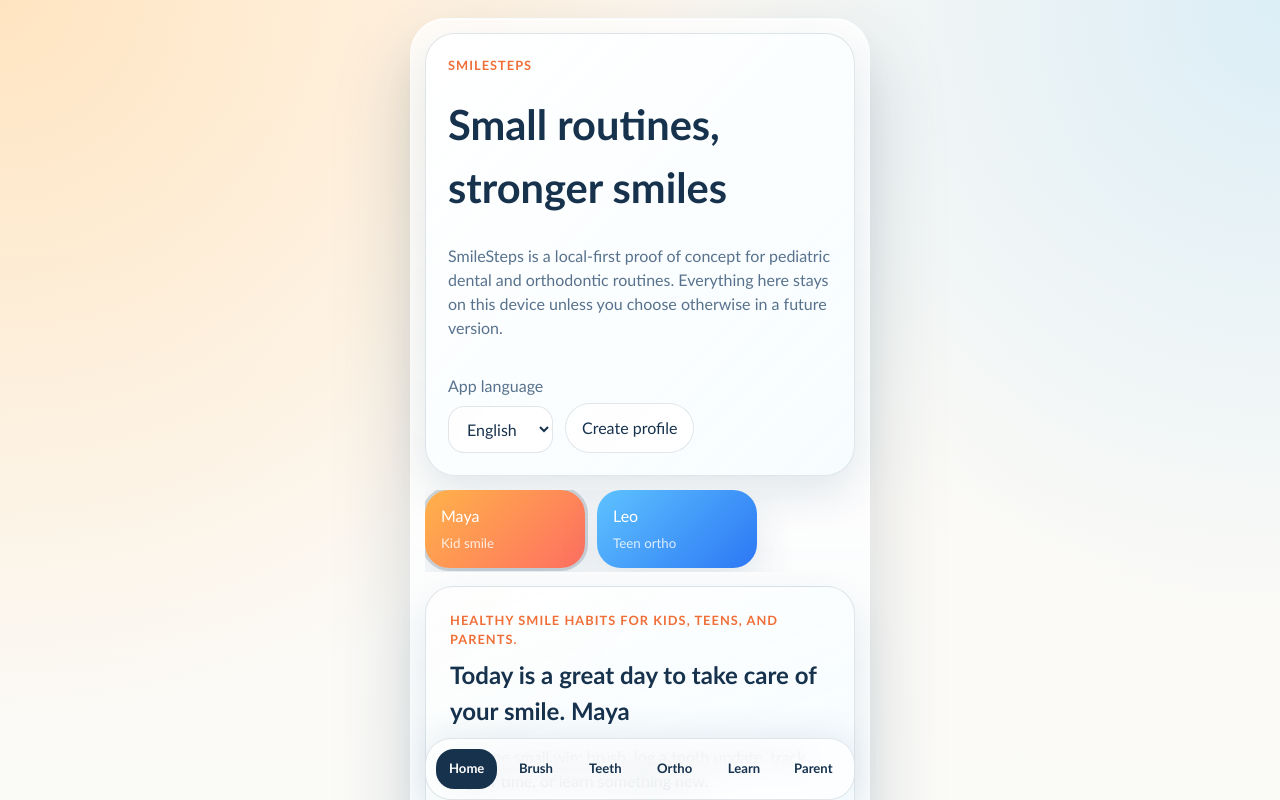
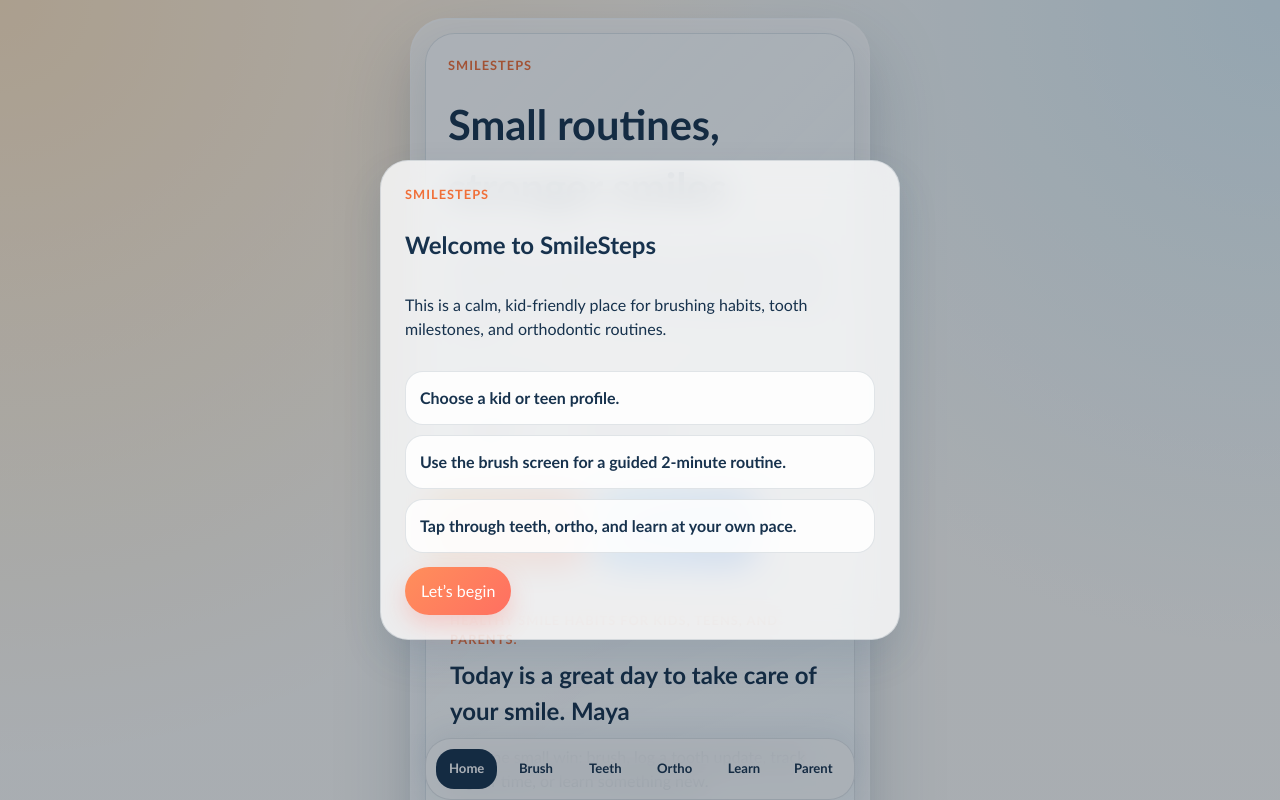
Before and after one commit to Try2BWise/app-idea-codex, a React (Vite) app: page / in a window 1280 px wide. Shown: the top 800 px of the page. Built offline with nearby package versions, Linux system fonts and the light colour scheme.

Commit message:
Add onboarding and guided brushing flow

```diff
--- a/src/App.tsx
+++ b/src/App.tsx
@@ -41,6 +41,7 @@ const initialState: LocalState = {
   parentName: 'Parent',
   language: 'en',
   activeProfileId: starterProfiles[0].id,
+  hasSeenWelcome: false,
   profiles: starterProfiles,
 };
 
@@ -54,11 +55,15 @@ function profileGradient(type: ProfileType): string {
 }
 
 export function App() {
-  const [state, setState] = useState<LocalState>(() => loadState() ?? initialState);
+  const [state, setState] = useState<LocalState>(() => {
+    const saved = loadState();
+    return saved ? { ...initialState, ...saved } : initialState;
+  });
   const [tab, setTab] = useState<TabId>('home');
   const [secondsLeft, setSecondsLeft] = useState(120);
   const [isRunning, setIsRunning] = useState(false);
   const [showProfileForm, setShowProfileForm] = useState(false);
+  const [showWelcome, setShowWelcome] = useState(() => !(loadState()?.hasSeenWelcome ?? false));
   const [profileName, setProfileName] = useState('');
   const [profileType, setProfileType] = useState<ProfileType>('child');
   const [ageGroup, setAgeGroup] = useState<ChildAgeGroup>('big-kid');
@@ -182,6 +187,8 @@ export function App() {
     Math.floor((elapsed / 120) * copy.brushing.encouragement.length),
   );
   const encouragement = copy.brushing.encouragement[encouragementIndex];
+  const activeQuadrantIndex = Math.min(3, Math.floor(elapsed / 30));
+  const brushingProgress = (elapsed / 120) * 100;
 
   function shortToothLabel(label: string) {
     return label
@@ -257,6 +264,14 @@ export function App() {
                   <span>ortho hours</span>
                 </div>
               </div>
+              <div className="hero-action-row">
+                <button className="primary-button" onClick={() => setTab('brushing')}>
+                  {copy.brushing.start}
+                </button>
+                <button className="soft-button" onClick={() => setTab('learn')}>
+                  {copy.tabs.learn}
+                </button>
+              </div>
             </section>
             <section className="panel start-panel">
               <div className="section-heading compact-heading">
@@ -304,15 +319,39 @@ export function App() {
                 </div>
               <p>{copy.brushing.body}</p>
               </div>
+              <div className="brushing-progress-panel">
+                <div className="progress-ring" style={{ ['--progress' as string]: `${brushingProgress}%` }}>
+                  <div className="progress-ring-inner">
+                    <span>{String(Math.floor(secondsLeft / 60)).padStart(2, '0')}:{String(secondsLeft % 60).padStart(2, '0')}</span>
+                    <small>{copy.brushing.quadrants[activeQuadrantIndex]}</small>
+                  </div>
+                </div>
+                <div className="quadrant-strip">
+                  {copy.brushing.quadrants.map((quadrant, index) => (
+                    <div
+                      key={quadrant}
+                      className={`quadrant-chip ${index === activeQuadrantIndex ? 'active' : ''} ${index < activeQuadrantIndex ? 'done' : ''}`}
+                    >
+                      {quadrant}
+                    </div>
+                  ))}
+                </div>
+              </div>
             <div className="timer-layout">
-              <div className="timer-face">
-                <span>{String(Math.floor(secondsLeft / 60)).padStart(2, '0')}:{String(secondsLeft % 60).padStart(2, '0')}</span>
-              </div>
               <div className="timer-controls">
                 <p className="coach-line">{secondsLeft === 0 ? copy.brushing.finished : encouragement}</p>
+                <p className="coach-helper">
+                  {secondsLeft === 0
+                    ? copy.brushing.helperFinished
+                    : `${copy.brushing.helperPrefix} ${copy.brushing.quadrants[activeQuadrantIndex].toLowerCase()} ${copy.brushing.helperSuffix}`}
+                </p>
                 <div className="button-row">
-                  <button className="primary-button" onClick={() => setIsRunning(true)} disabled={isRunning}>
-                    {copy.brushing.start}
+                  <button
+                    className="primary-button"
+                    onClick={() => setIsRunning((current) => !current)}
+                    disabled={secondsLeft === 0}
+                  >
+                    {isRunning ? copy.brushing.pause : secondsLeft === 120 ? copy.brushing.start : copy.brushing.resume}
                   </button>
                   <button
                     className="soft-button"
@@ -586,6 +625,34 @@ export function App() {
             </div>
           </div>
         ) : null}
+
+        {showWelcome ? (
+          <div className="modal-backdrop" role="presentation">
+            <div className="modal panel onboarding-modal" role="dialog" aria-modal="true">
+              <p className="eyebrow">{copy.appName}</p>
+              <h2>{copy.home.onboardingTitle}</h2>
+              <p>{copy.home.onboardingBody}</p>
+              <div className="onboarding-points">
+                {copy.home.onboardingPoints.map((point) => (
+                  <div key={point} className="onboarding-point">
+                    {point}
+                  </div>
+                ))}
+              </div>
+              <div className="button-row">
+                <button
+                  className="primary-button"
+                  onClick={() => {
+                    setShowWelcome(false);
+                    setState((current) => ({ ...current, hasSeenWelcome: true }));
+                  }}
+                >
+                  {copy.home.onboardingButton}
+                </button>
+              </div>
+            </div>
+          </div>
+        ) : null}
       </div>
     </div>
   );
--- a/src/content.ts
+++ b/src/content.ts
@@ -40,6 +40,14 @@ export const copyByLanguage: Record<Language, Copy> = {
       startHereTitle: 'Start here',
       startHereBody: 'This demo works best like a mobile app. Pick a profile, choose one quick task, and move through the tabs at the bottom.',
       nextSteps: ['Brush for 2 minutes.', 'Update a tooth milestone.', 'Track aligner time.', 'Learn one new tool.'],
+      onboardingTitle: 'Welcome to SmileSteps',
+      onboardingBody: 'This is a calm, kid-friendly place for brushing habits, tooth milestones, and orthodontic routines.',
+      onboardingPoints: [
+        'Choose a kid or teen profile.',
+        'Use the brush screen for a guided 2-minute routine.',
+        'Tap through teeth, ortho, and learn at your own pace.',
+      ],
+      onboardingButton: 'Let’s begin',
       timerCard: 'Start a 2-minute brushing session with upbeat coaching.',
       toothCard: 'Track baby teeth, permanent teeth, and fun smile milestones.',
       orthoCard: 'Keep aligner routines steady with simple reminders and progress.',
@@ -50,8 +58,14 @@ export const copyByLanguage: Record<Language, Copy> = {
       body: 'Move slowly, switch sides when prompted, and aim for gentle circles.',
       start: 'Start timer',
       reset: 'Reset',
+      pause: 'Pause',
+      resume: 'Resume',
       finished: 'Nice work. Two minutes complete.',
       encouragement: ['Tiny circles.', 'Front teeth time.', 'Chewing surfaces next.', 'Almost there.', 'Sparkly finish.'],
+      quadrants: ['Top right', 'Top left', 'Bottom left', 'Bottom right'],
+      helperFinished: 'You finished every section of your smile.',
+      helperPrefix: 'Focus on',
+      helperSuffix: 'with gentle circles.',
     },
     teeth: {
       title: 'Tooth tracker',
@@ -173,6 +187,14 @@ export const copyByLanguage: Record<Language, Copy> = {
       startHereTitle: 'Empieza aqui',
       startHereBody: 'Esta demo funciona mejor como una app movil. Elige un perfil, toma una tarea rapida y usa las pestanas de abajo para moverte.',
       nextSteps: ['Cepillate 2 minutos.', 'Actualiza un diente.', 'Registra tiempo de alineadores.', 'Aprende una herramienta.'],
+      onboardingTitle: 'Bienvenido a SmileSteps',
+      onboardingBody: 'Este es un lugar tranquilo y amigable para habitos de cepillado, cambios dentales y rutinas de ortodoncia.',
+      onboardingPoints: [
+        'Elige un perfil infantil o adolescente.',
+        'Usa la pantalla de cepillado para una rutina guiada de 2 minutos.',
+        'Explora dientes, ortodoncia y aprendizaje con calma.',
+      ],
+      onboardingButton: 'Empezar',
       timerCard: 'Inicia una sesion de cepillado de 2 minutos con guia positiva.',
       toothCard: 'Lleva un registro de dientes de leche, dientes permanentes y logros.',
       orthoCard: 'Mantén tus rutinas de alineadores con recordatorios simples y progreso visible.',
@@ -183,8 +205,14 @@ export const copyByLanguage: Record<Language, Copy> = {
       body: 'Cepilla con calma, cambia de lado cuando se indique y usa movimientos suaves en circulos.',
       start: 'Iniciar',
       reset: 'Reiniciar',
+      pause: 'Pausar',
+      resume: 'Seguir',
       finished: 'Muy bien. Terminaste dos minutos.',
       encouragement: ['Circulos pequenos.', 'Ahora enfrente.', 'Ahora las muelas.', 'Ya casi.', 'Final brillante.'],
+      quadrants: ['Arriba derecha', 'Arriba izquierda', 'Abajo izquierda', 'Abajo derecha'],
+      helperFinished: 'Terminaste cada parte de tu sonrisa.',
+      helperPrefix: 'Concentrate en',
+      helperSuffix: 'con circulos suaves.',
     },
     teeth: {
       title: 'Registro dental',
--- a/src/styles.css
+++ b/src/styles.css
@@ -286,6 +286,13 @@ button {
   margin-top: 18px;
 }
 
+.hero-action-row {
+  display: flex;
+  gap: 10px;
+  flex-wrap: wrap;
+  margin-top: 16px;
+}
+
 .stat-card {
   padding: 14px;
   border-radius: 18px;
@@ -339,7 +346,75 @@ button {
   grid-template-columns: repeat(auto-fit, minmax(260px, 1fr));
 }
 
-.timer-face,
+.brushing-progress-panel {
+  display: grid;
+  gap: 14px;
+}
+
+.progress-ring {
+  --progress: 0%;
+  display: grid;
+  place-items: center;
+  width: min(100%, 250px);
+  aspect-ratio: 1;
+  margin: 0 auto;
+  border-radius: 50%;
+  background:
+    radial-gradient(circle at center, rgba(255, 255, 255, 0.96) 56%, transparent 57%),
+    conic-gradient(#ff8552 var(--progress), rgba(217, 244, 255, 0.85) 0);
+  box-shadow: 0 18px 40px rgba(255, 133, 82, 0.18);
+}
+
+.progress-ring-inner {
+  width: 74%;
+  aspect-ratio: 1;
+  border-radius: 50%;
+  background: linear-gradient(180deg, rgba(255, 255, 255, 0.98), rgba(246, 252, 255, 0.96));
+  display: grid;
+  place-items: center;
+  text-align: center;
+  padding: 18px;
+}
+
+.progress-ring-inner span {
+  font-size: clamp(2rem, 9vw, 3.5rem);
+  font-weight: 800;
+  color: #ff6f61;
+}
+
+.progress-ring-inner small {
+  color: var(--muted);
+  font-weight: 700;
+}
+
+.quadrant-strip {
+  display: grid;
+  grid-template-columns: repeat(4, minmax(0, 1fr));
+  gap: 10px;
+}
+
+.quadrant-chip {
+  padding: 12px 10px;
+  border-radius: 18px;
+  background: rgba(255, 255, 255, 0.82);
+  border: 1px solid var(--line);
+  color: var(--muted);
+  font-size: 0.8rem;
+  font-weight: 700;
+  text-align: center;
+}
+
+.quadrant-chip.active {
+  background: linear-gradient(135deg, rgba(255, 184, 77, 0.95), rgba(255, 111, 97, 0.95));
+  color: white;
+  border-color: transparent;
+}
+
+.quadrant-chip.done {
+  background: rgba(94, 194, 255, 0.18);
+  color: var(--ink);
+}
+
 .ortho-meter,
 .ortho-panel,
 .inset-panel {
@@ -347,18 +422,6 @@ button {
   border: 1px solid var(--line);
   background: rgba(255, 255, 255, 0.8);
   padding: 20px;
-}
-
-.timer-face {
-  display: grid;
-  place-items: center;
-  min-height: 230px;
-  font-size: clamp(2.5rem, 8vw, 5rem);
-  font-weight: 800;
-  color: #ff6f61;
-  background:
-    radial-gradient(circle at center, rgba(255, 184, 77, 0.22), transparent 48%),
-    rgba(255, 255, 255, 0.88);
 }
 
 .timer-controls {
@@ -371,6 +434,11 @@ button {
 .coach-line {
   font-size: 1.2rem;
   font-weight: 700;
+}
+
+.coach-helper {
+  margin: 0;
+  color: var(--muted);
 }
 
 .button-row {
@@ -587,6 +655,24 @@ button {
   width: min(520px, 100%);
 }
 
+.onboarding-modal {
+  display: grid;
+  gap: 14px;
+}
+
+.onboarding-points {
+  display: grid;
+  gap: 10px;
+}
+
+.onboarding-point {
+  padding: 14px;
+  border-radius: 18px;
+  background: rgba(255, 255, 255, 0.86);
+  border: 1px solid var(--line);
+  font-weight: 700;
+}
+
 @media (min-width: 721px) {
   .phone-frame {
     min-height: 880px;
@@ -645,6 +731,10 @@ button {
     grid-template-columns: 1fr;
   }
 
+  .quadrant-strip {
+    grid-template-columns: 1fr 1fr;
+  }
+
   .teeth-arch {
     grid-template-columns: repeat(3, minmax(0, 1fr));
   }
```
Also changed, not shown: src/types.ts (+11 -0 lines). Lines whose indentation alone changed are shown as unchanged.
